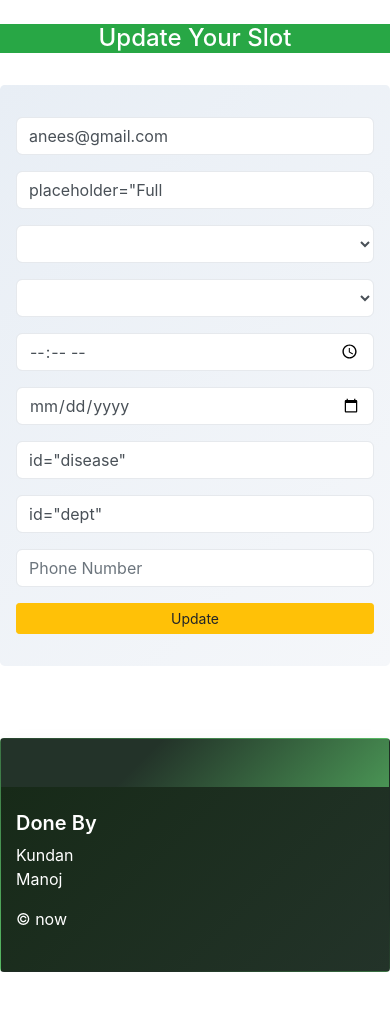
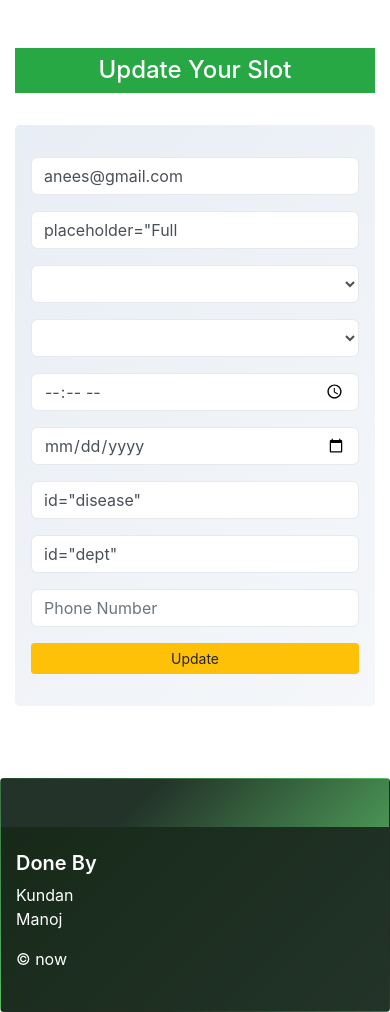
Before and after one commit to Kundanbhatkar/hospital-management-system, a Flask app: page /edit/1 in a window 390 px wide. Shown: the part 56-1068 px from the top of the page. Before the commit the page ends 1028 px from the top, so only its background shows below. Run offline with Flask 2, Linux system fonts and the light colour scheme; a user stored in the database is signed in; data comes from the database, SQL or seed files in the repository.

Commit message:
Docs: add README; UI: make booking and edit pages responsive and consistent

```diff
--- a/PROJECT/templates/edit.html
+++ b/PROJECT/templates/edit.html
@@ -5,19 +5,14 @@
 {% endblock title %}
 
 {% block body %}
-
+<div class="container mt-4">
   <div class="row">
 
-<div class="col-md-4">
-</div>
-
-<div class="col-md-4">
+    <div class="col-md-3"></div>
+    <div class="col-md-6">
       <br>
-
-<h4 class="text-center bg-success text-white">Update Your Slot</h4>
+      <h4 class="text-center bg-success text-white py-2">Update Your Slot</h4>
       <br>
-
-
       <form action="/edit/{{posts.pid}}" method="post" class="jumbotron">
 
 
@@ -30,7 +25,8 @@
 
         <div class="form-group">
 
-    <input type="text" class="form-control" id="name" name="name" value={{posts.name}} placeholder="Full Name" required>
+          <input type="text" class="form-control" id="name" name="name" value={{posts.name}} placeholder="Full Name"
+            required>
 
         </div>
 
@@ -38,7 +34,7 @@
 
 
 
-<select class="form-control" id="gender" name="gender"  required>
+          <select class="form-control" id="gender" name="gender" required>
             <option selected>{{posts.gender}} </option>
             <option value="Male">Male</option>
             <option value="Female">Female</option>
@@ -51,7 +47,7 @@
 
 
 
-<select class="form-control" id="slot" name="slot"  required>
+          <select class="form-control" id="slot" name="slot" required>
             <option selected>{{posts.slot}} </option>
             <option value="morning">Morning</option>
             <option value="evening">Evening</option>
@@ -62,29 +58,32 @@
 
         <div class="form-group">
 
-    <input type="time" class="form-control" value={{posts.time}}  name="time" placeholder="Time" required>
+          <input type="time" class="form-control" value={{posts.time}} name="time" placeholder="Time" required>
 
         </div>
         <div class="form-group">
 
-    <input type="date" class="form-control" value={{posts.date}}  name="date" placeholder="date" required>
+          <input type="date" class="form-control" value={{posts.date}} name="date" placeholder="date" required>
 
         </div>
         <div class="form-group">
 
-    <input type="text" class="form-control" value={{posts.disease}}  id="disease" name="disease" placeholder="Disease" required>
+          <input type="text" class="form-control" value={{posts.disease}} id="disease" name="disease"
+            placeholder="Disease" required>
 
         </div>
 
         <div class="form-group">
 
-    <input type="text" class="form-control" value={{posts.dept}}  id="dept" name="dept" placeholder="Doctor Dept" required>
+          <input type="text" class="form-control" value={{posts.dept}} id="dept" name="dept" placeholder="Doctor Dept"
+            required>
 
         </div>
 
         <div class="form-group">
 
-    <input type="number" class="form-control" value={{posts.number}}  id="number" name="number" placeholder="Phone Number" required>
+          <input type="number" class="form-control" value={{posts.number}} id="number" name="number"
+            placeholder="Phone Number" required>
 
         </div>
 
@@ -95,8 +94,10 @@
 
 
 
+      </form>
     </div>
-<div class="col-md-4"></div>
+    <div class="col-md-3"></div>
+  </div>
 </div>
 
 
```
Also changed, not shown: PROJECT/templates/booking.html (+7 -2 lines), README.md (added). Lines whose indentation alone changed are shown as unchanged.
